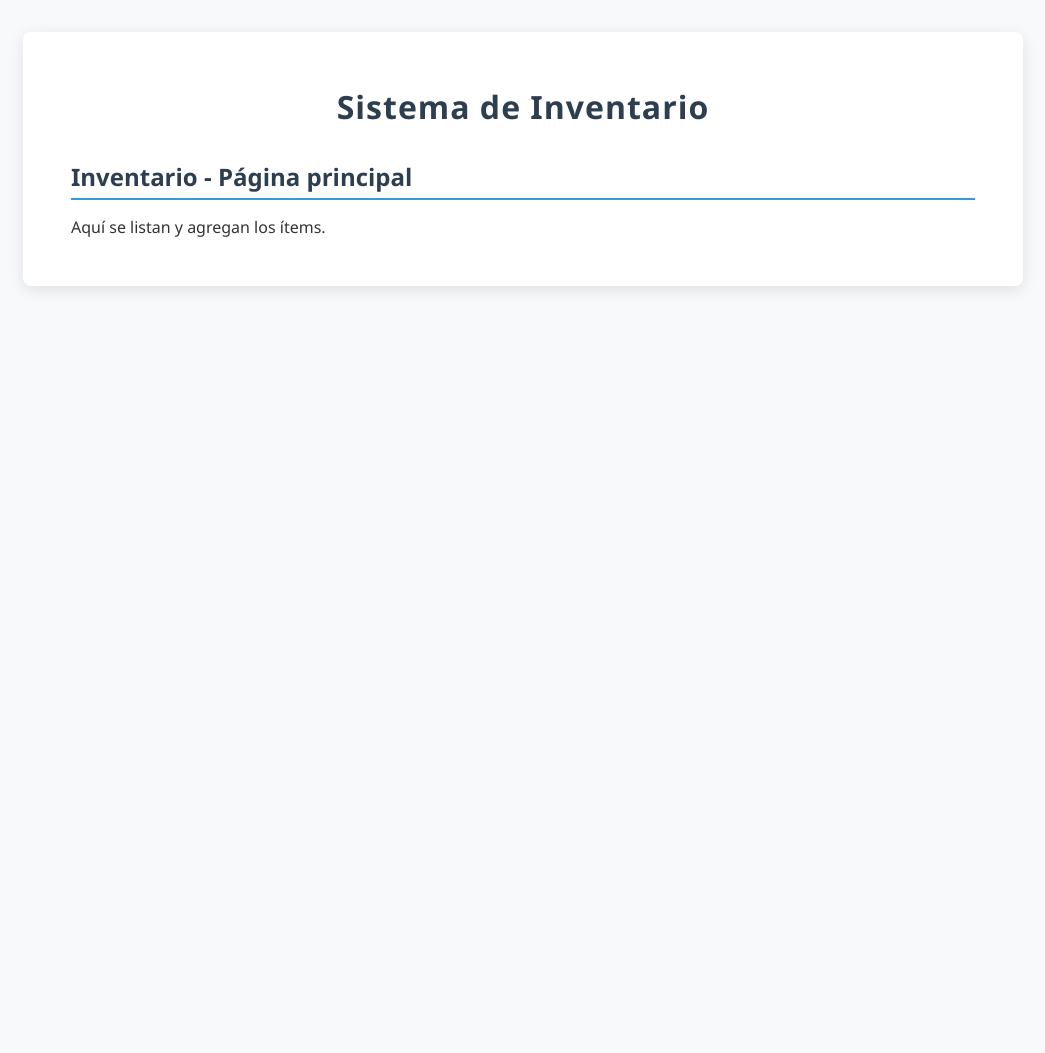
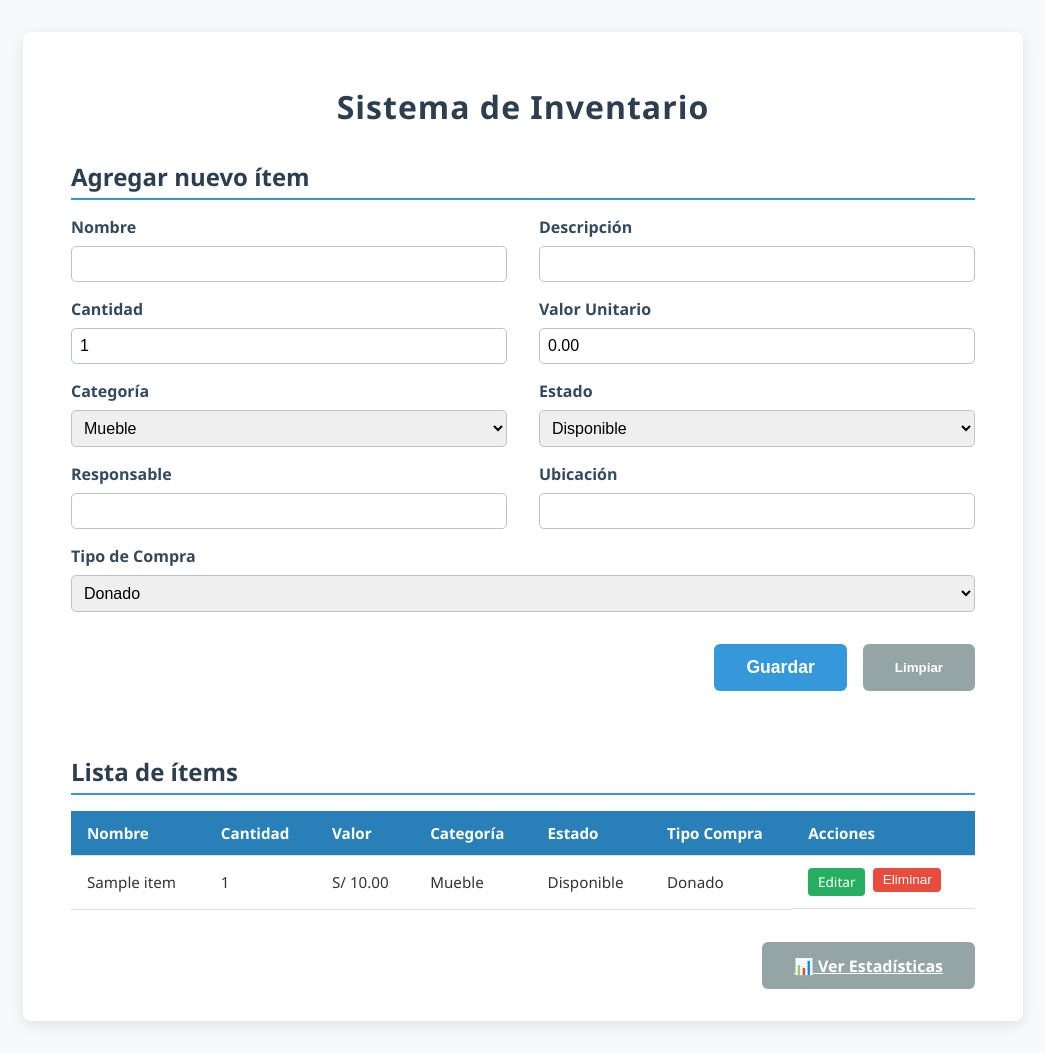
Before and after one commit to XXGianX/Iglesia-Bautista-Shaddai, a Flask app: page / in a window 1280 px wide. Shown: the whole page, without its empty margins (117-1162 px from the left). Before the commit the page ends 290 px from the top, so only its background shows below. Run offline with Flask 3, Linux system fonts and the light colour scheme; tables that the repository leaves empty hold one stand-in row (values such as "Sample post").

Commit message:
Update index.html

```diff
--- a/templates/index.html
+++ b/templates/index.html
@@ -1,6 +1,110 @@
-<!-- templates/index.html -->
-{% extends "base.html" %}
+{% extends 'base.html' %}
+
+{% block title %}Inventario{% endblock %}
+
 {% block content %}
-<h2>Inventario - Página principal</h2>
-<p>Aquí se listan y agregan los ítems.</p>
+  <h2>Agregar nuevo ítem</h2>
+
+  <form method="POST">
+    <div class="form-row">
+      <label for="nombre">Nombre</label>
+      <input type="text" id="nombre" name="nombre" required>
+    </div>
+
+    <div class="form-row">
+      <label for="descripcion">Descripción</label>
+      <input type="text" id="descripcion" name="descripcion">
+    </div>
+
+    <div class="form-row">
+      <label for="cantidad">Cantidad</label>
+      <input type="number" id="cantidad" name="cantidad" min="1" value="1">
+    </div>
+
+    <div class="form-row">
+      <label for="valor_unitario">Valor Unitario</label>
+      <input type="number" id="valor_unitario" name="valor_unitario" step="0.01" value="0.00">
+    </div>
+
+    <div class="form-row">
+      <label for="categoria">Categoría</label>
+      <select id="categoria" name="categoria" required>
+        {% for cat in categorias %}
+          <option value="{{ cat.value }}">{{ cat.value }}</option>
+        {% endfor %}
+      </select>
+    </div>
+
+    <div class="form-row">
+      <label for="estado">Estado</label>
+      <select id="estado" name="estado">
+        {% for estado in estados %}
+          <option value="{{ estado.value }}">{{ estado.value }}</option>
+        {% endfor %}
+      </select>
+    </div>
+
+    <div class="form-row">
+      <label for="responsable">Responsable</label>
+      <input type="text" id="responsable" name="responsable">
+    </div>
+
+    <div class="form-row">
+      <label for="ubicacion">Ubicación</label>
+      <input type="text" id="ubicacion" name="ubicacion">
+    </div>
+
+    <div class="form-row">
+      <label for="tipo_compra">Tipo de Compra</label>
+      <select id="tipo_compra" name="tipo_compra">
+        {% for tipo in tipos_compra %}
+          <option value="{{ tipo.value }}">{{ tipo.value }}</option>
+        {% endfor %}
+      </select>
+    </div>
+
+    <div class="form-actions">
+      <button type="submit" class="btn-primary">Guardar</button>
+      <button type="reset" class="btn-secondary">Limpiar</button>
+    </div>
+  </form>
+
+  <div class="table-section">
+    <h2>Lista de ítems</h2>
+    <table>
+      <thead>
+        <tr>
+          <th>Nombre</th>
+          <th>Cantidad</th>
+          <th>Valor</th>
+          <th>Categoría</th>
+          <th>Estado</th>
+          <th>Tipo Compra</th>
+          <th>Acciones</th>
+        </tr>
+      </thead>
+      <tbody>
+        {% for item in items %}
+        <tr>
+          <td>{{ item.nombre }}</td>
+          <td>{{ item.cantidad }}</td>
+          <td>S/ {{ "%.2f"|format(item.valor_unitario) }}</td>
+          <td>{{ item.categoria.value }}</td>
+          <td>{{ item.estado.value }}</td>
+          <td>{{ item.tipo_compra.value }}</td>
+          <td class="actions">
+            <a href="{{ url_for('editar', item_id=item.id) }}" class="btn-edit">Editar</a>
+            <form action="{{ url_for('eliminar', item_id=item.id) }}" method="POST" style="display:inline;">
+              <button type="submit" class="btn-delete" onclick="return confirmarEliminacion('{{ item.nombre }}')">Eliminar</button>
+            </form>
+          </td>
+        </tr>
+        {% endfor %}
+      </tbody>
+    </table>
+  </div>
+
+  <div class="form-actions" style="margin-top: 2rem;">
+    <a href="{{ url_for('estadisticas') }}" class="btn-secondary">📊 Ver Estadísticas</a>
+  </div>
 {% endblock %}
```
